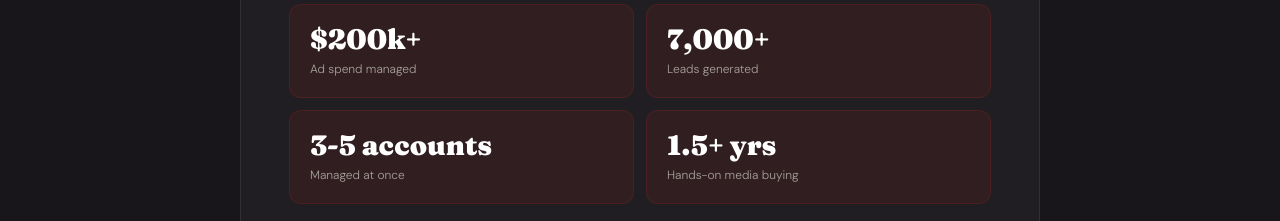
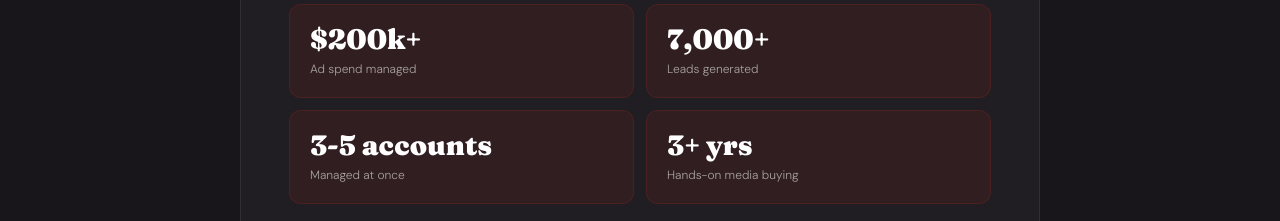
Before and after one commit to asjadbaig-boop/adsby-asjad-website, a React (Vite) app: page / in a window 1280 px wide. Shown: the part 8320-8541 px from the top of the page. Built offline with nearby package versions, Linux system fonts and the light colour scheme.

Commit message:
fix: update experience from 1.5+ years to 3+ years sitewide

```diff
--- a/src/components/HiringSection.jsx
+++ b/src/components/HiringSection.jsx
@@ -2,7 +2,7 @@ const STATS = [
   { number: '$200k+', label: 'Ad spend managed' },
   { number: '7,000+', label: 'Leads generated' },
   { number: '3-5 accounts', label: 'Managed at once' },
-  { number: '1.5+ yrs', label: 'Hands-on media buying' },
+  { number: '3+ yrs', label: 'Hands-on media buying' },
 ]
 
 const SKILLS = ['Meta Ads', 'Pixel + CAPI', 'GoHighLevel', 'Lead Gen', 'Creative Testing', 'Budget Scaling', 'AI Tools', 'Direct Communication']
```
